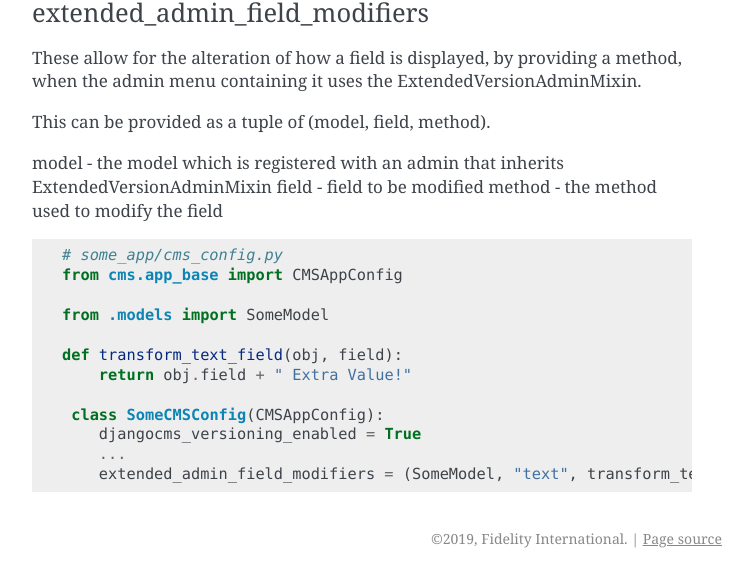
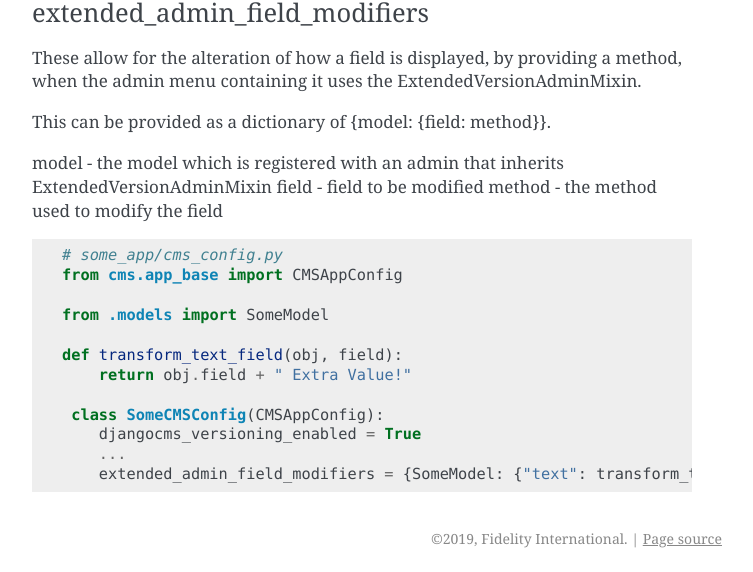
Before and after one commit to django-cms/djangocms-versioning, a Sphinx documentation site: the page built from docs/advanced_configuration.rst, in a window 1280 px wide and 900 px high, scrolled down 3447 px. Shown: the part 322-894 px from the top of the window, without its empty margins (388-1141 px from the left). Built offline with Sphinx 7.4.7, drawn with Linux system fonts in a browser that asks for light colours.

```diff
--- a/docs/advanced_configuration.rst
+++ b/docs/advanced_configuration.rst
@@ -178,7 +178,7 @@ extended_admin_field_modifiers
 These allow for the alteration of how a field is displayed, by providing a method,
 when the admin menu containing it uses the ExtendedVersionAdminMixin.
 
-This can be provided as a tuple of (model, field, method).
+This can be provided as a dictionary of {model: {field: method}}.
 
 model - the model which is registered with an admin that inherits ExtendedVersionAdminMixin
 field - field to be modified
@@ -197,4 +197,4 @@ method - the method used to modify the field
      class SomeCMSConfig(CMSAppConfig):
         djangocms_versioning_enabled = True
         ...
-        extended_admin_field_modifiers = (SomeModel, "text", transform_text_field)
+        extended_admin_field_modifiers = {SomeModel: {"text": transform_text_field}}
--- a/docs/versioning_integration.rst
+++ b/docs/versioning_integration.rst
@@ -270,7 +270,7 @@ to add the fields:
         list_display = "title"
 
 The :term:`ExtendedVersionAdminMixin` also has functionality to alter fields from other apps. By adding the :term:`admin_field_modifiers` to a given apps :term:`cms_config`,
-in the form of a tuple of (model_name, field, method), the admin for the model, will alter the field, using the method provided.
+in the form of a dictionary of {model_name: {field: method}}, the admin for the model, will alter the field, using the method provided.
 
 .. code-block:: python
     # cms_config.py
@@ -280,7 +280,7 @@ in the form of a tuple of (model_name, field, method), the admin for the model,
     class PostCMSConfig(CMSAppConfig):
         # Other versioning configurations...
         admin_field_modifiers = [
-            (PostContent, "title", post_modifier),
+            {PostContent: {"title": post_modifier}},
         ]
 
 Given the code sample above, "This is how we add" would be displayed as
```
Also changed, not shown: 2 other files.
